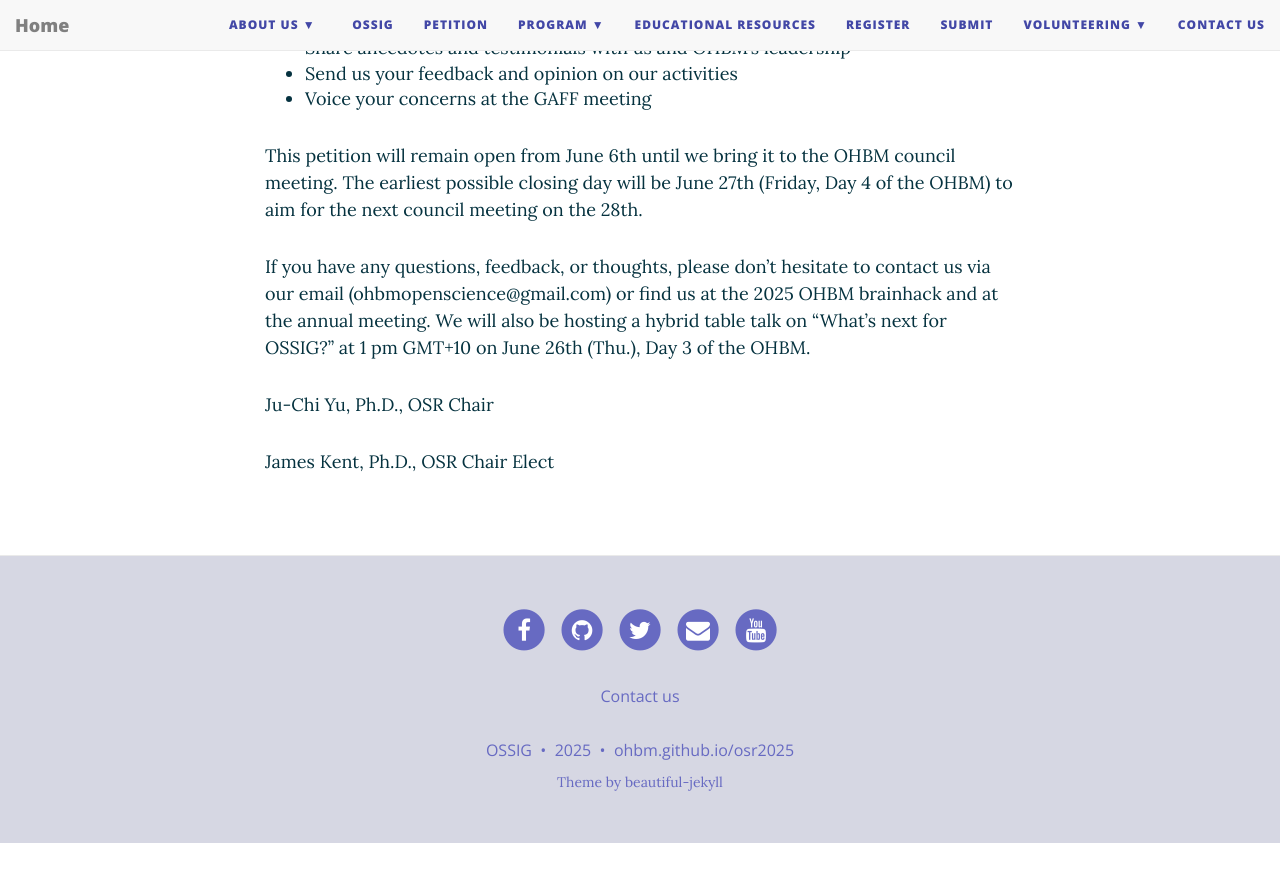
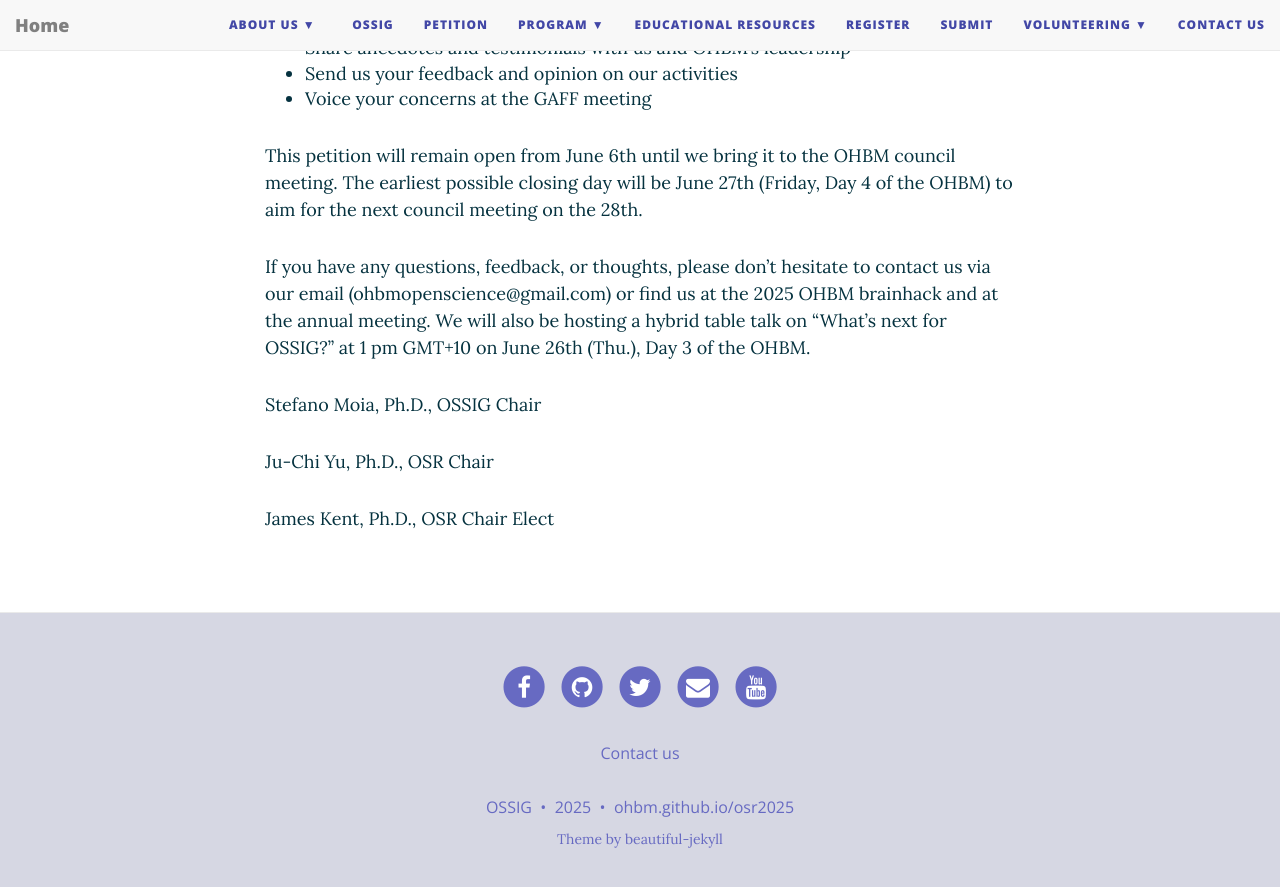
Before and after one commit to ohbm/osr2025, a Jekyll site: the page built from petition.md, in a window 1280 px wide and 900 px high, scrolled down 2810 px. Shown: the top 887 px of the window. Built offline with Jekyll 4.4.1, drawn with Linux system fonts in a browser that asks for light colours; nearby versions of some CDN libraries; before the commit the page ends 3653 px from its top, so only the background shows below that.

Commit message:
Update petition

```diff
--- a/petition.md
+++ b/petition.md
@@ -29,6 +29,7 @@
 
 If you have any questions, feedback, or thoughts, please don’t hesitate to contact us via our email (ohbmopenscience@gmail.com) or find us at the 2025 OHBM brainhack and at the annual meeting. We will also be hosting a hybrid table talk on “What’s next for OSSIG?” at 1 pm GMT+10 on June 26th (Thu.), Day 3 of the OHBM.
 
+Stefano Moia, Ph.D., OSSIG Chair
 
 Ju-Chi Yu, Ph.D., OSR Chair
 
```
